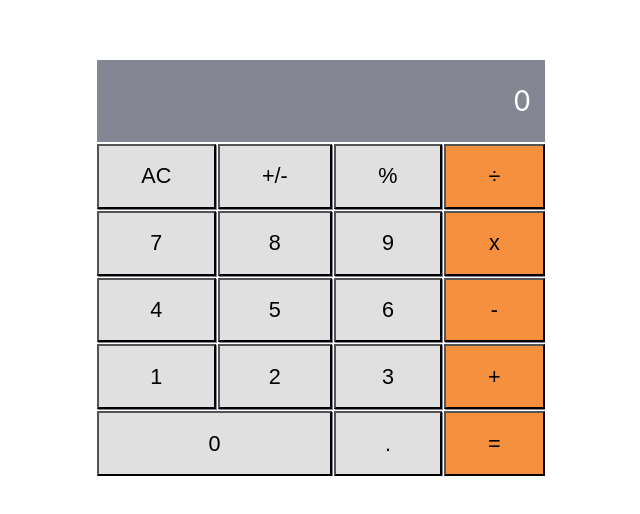
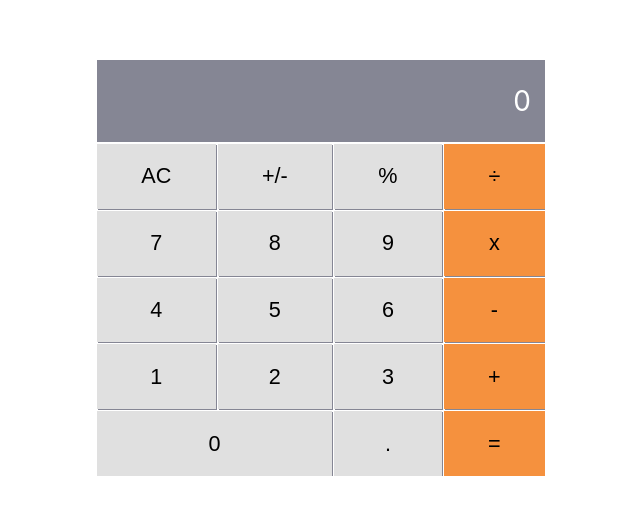
Before and after one commit to jssol/math-magicians, a React (Create React App) app: page / in a window 1280 px wide. Shown: the part 132-646 px from the top of the page, without its empty margins (319-959 px from the left). Built offline with nearby package versions, Linux system fonts and the light colour scheme.

Commit message:
Add css reset

```diff
--- a/src/index.scss
+++ b/src/index.scss
@@ -22,3 +22,8 @@ body {
   -webkit-font-smoothing: antialiased;
   -moz-osx-font-smoothing: grayscale;
 }
+
+button {
+  background: transparent;
+  border: none;
+}
```
